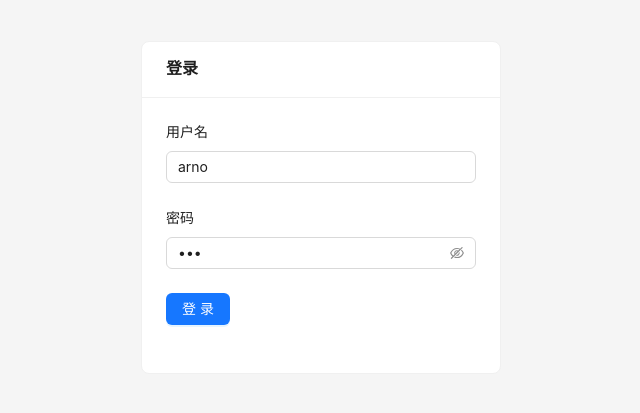
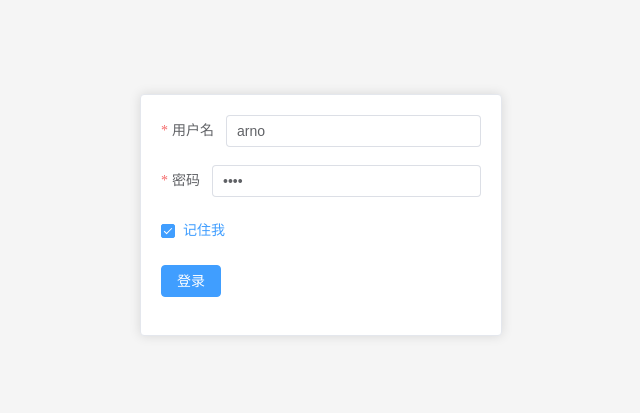
Before and after one commit to businiao-boop/VNA-ADMIN, a Vue app in the folder vna-admin-frontend/: page /#/login in a window 1280 px wide. Shown: the part 193-606 px from the top of the page, without its empty margins (319-959 px from the left). Built offline with nearby package versions, Linux system fonts and the light colour scheme.

Commit message:
chore：ui组件库由antdv更改为elementPlus

```diff
--- a/vna-admin-frontend/package.json
+++ b/vna-admin-frontend/package.json
@@ -9,8 +9,8 @@
     "preview": "vite preview"
   },
   "dependencies": {
-    "ant-design-vue": "^4.2.6",
     "axios": "^1.9.0",
+    "element-plus": "^2.9.11",
     "lodash": "^4.17.21",
     "pinia": "^3.0.2",
     "vue": "^3.5.13",
--- a/vna-admin-frontend/src/main.js
+++ b/vna-admin-frontend/src/main.js
@@ -1,6 +1,6 @@
 import { createApp } from 'vue'
 import App from './App.vue'
-import { setupAntd, setupAssets } from "@/plugin"
+import { setupElementPlus, setupAssets } from "@/plugin"
 import { setupRouter } from "@/router"
 import { setupStore } from "@/stores"
 
@@ -10,7 +10,7 @@ function setupPlugins() {
   // 挂载资源
   setupAssets()
   // 挂载antd
-  setupAntd(app);
+  setupElementPlus(app);
 }
 
 async function setupApp() {
--- a/vna-admin-frontend/src/plugin/antd/index.ts
+++ /dev/null
@@ -1,5 +0,0 @@
-import Antd from "ant-design-vue";
-import type { App } from "vue";
-export const setupAntd = (app: App) => {
-  app.use(Antd);
-};
--- a/vna-admin-frontend/src/plugin/assets/index.ts
+++ b/vna-admin-frontend/src/plugin/assets/index.ts
@@ -1,3 +1,3 @@
 import "@/assets/styles/index.less";
-import "ant-design-vue/dist/reset.css";
+import "element-plus/dist/index.css";
 export const setupAssets = () => {};
--- /dev/null
+++ b/vna-admin-frontend/src/plugin/elementPlus/index.ts
@@ -0,0 +1,7 @@
+import ElementPlus from "element-plus";
+
+import type { App } from "vue";
+
+export const setupElementPlus = (app: App) => {
+  app.use(ElementPlus);
+};
--- a/vna-admin-frontend/src/plugin/index.ts
+++ b/vna-admin-frontend/src/plugin/index.ts
@@ -1,2 +1,2 @@
-export { setupAntd } from "./antd";
+export { setupElementPlus } from "./elementPlus";
 export { setupAssets } from "./assets";
--- a/vna-admin-frontend/src/views/login/index.vue
+++ b/vna-admin-frontend/src/views/login/index.vue
@@ -1,43 +1,54 @@
 <template>
   <div class="login-container">
-    <a-card title="登录" class="login-card">
-      <a-form layout="vertical" :model="form">
-        <a-form-item label="用户名" name="username">
-          <a-input v-model:value="form.username" placeholder="请输入用户名" />
-        </a-form-item>
-        <a-form-item label="密码" name="password">
-          <a-input-password
-            v-model:value="form.password"
-            placeholder="请输入密码"
-            @pressEnter="handleLogin"
+    <el-card title="登录" class="login-card">
+      <el-form layout="vertical" :model="form" ref="loginForm" :rules="rules">
+        <el-form-item label="用户名" prop="username">
+          <el-input v-model="form.username" placeholder="请输入用户名" />
+        </el-form-item>
+        <el-form-item label="密码" prop="password">
+          <el-input
+            v-model="form.password"
+            type="password"
+            autocomplete="off"
+            @keyup.enter.native="handleLogin(loginForm)"
           />
-        </a-form-item>
-        <a-form-item>
-          <a-button type="primary" @click="handleLogin">登录</a-button>
-        </a-form-item>
-      </a-form>
-    </a-card>
+        </el-form-item>
+        <el-form-item prop="rememberMe">
+          <el-checkbox v-model="form.rememberMe">记住我</el-checkbox>
+        </el-form-item>
+        <el-form-item>
+          <el-button type="primary" @click="handleLogin(loginForm)"
+            >登录</el-button
+          >
+        </el-form-item>
+      </el-form>
+    </el-card>
   </div>
 </template>
 
 <script setup lang="ts">
-import { message } from "ant-design-vue";
-// import { LoginDto } from "@/api/auth";
-import { LoginDto } from "@/types//api/auth";
+import { ElMessage as message, FormInstance, FormRules } from "element-plus";
 import { useUserStore } from "@/stores/user";
 import { useRouter } from "vue-router";
 const router = useRouter();
 const userStore = useUserStore();
-const form = reactive<LoginDto>({
+const loginForm = ref<FormInstance>();
+const form = reactive({
   username: "arno",
-  password: "123",
+  password: "1234",
   rememberMe: true,
 });
 
-const handleLogin = async () => {
-  if (!form.username || !form.password) {
-    return message.warning("请输入用户名和密码");
-  }
+const rules = reactive<FormRules<typeof form>>({
+  username: [{ required: true, trigger: "blur" }],
+  password: [{ required: true, trigger: "blur" }],
+});
+
+const handleLogin = async (formEl: FormInstance | undefined) => {
+  if (!formEl) return;
+  formEl.validate((valid) => {
+    if(!valid)return;
+    if (valid) {
       userStore.login(form).then(
         () => {
           userStore.fetchUserInfo().then(() => {
@@ -49,6 +60,10 @@ const handleLogin = async () => {
           console.log("login", err);
         }
       );
+    } else {
+      console.log("error submit!");
+    }
+  });
 };
 </script>
 
```
Also changed, not shown: 1 other file (tests, documents, lock files or other folders). Lines whose indentation alone changed are shown as unchanged.
